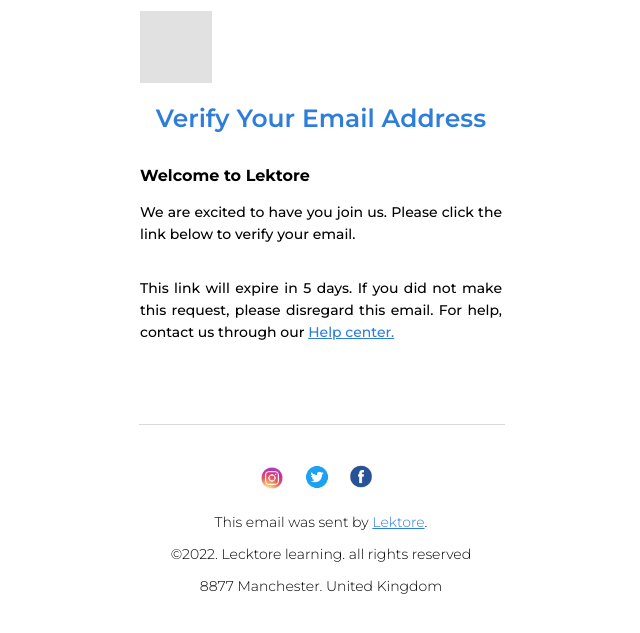
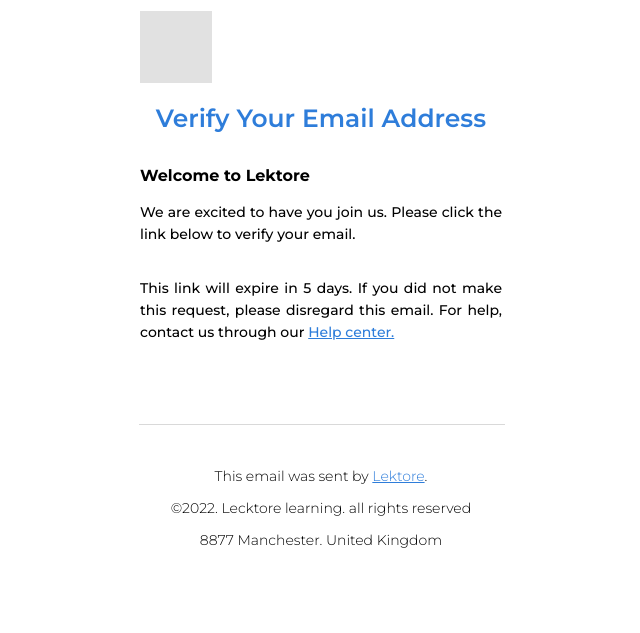
Before and after one commit to ObedBalogun/lektore, a Django app: template templates/email_template/email_verification.html in a window 1280 px wide. Shown: the top 633 px of the page, without its empty margins (319-959 px from the left). Run offline with Django 4.2, Linux system fonts and the light colour scheme; the template is opened without the code that fills it, so the values that code supplies are empty; grey boxes are pictures that could not be loaded.

Commit message:
Update: Change email template

```diff
--- a/app/services.py
+++ b/app/services.py
@@ -149,7 +149,7 @@
         otp, expiry_time, verification_obj = cls._generate_or_verify_timed_otp(authenticated_user, user_email)
 
         url = f"{lektore_url}/verify-email?email={authenticated_user.email}&otp={otp.now()}"
-        email_template_name = "email_template/email_verificationn.html"
+        email_template_name = "email_template/email_verification.html"
         domain = request.META["HTTP_HOST"]
         site_name = "Lektore"
         data = {
--- a/templates/email_template/email_verification.html
+++ b/templates/email_template/email_verification.html
@@ -120,28 +120,28 @@
           "
             >
                 <div style="margin: 0 auto; vertical-align: center">
-                    <a style="text-align: center" href="#instagram"
-                    ><img
-                            style="
-                  height: 42px;
-                  width: 42px;
-                  transform: translate(-6px, 8px);
-                "
-                            src="./instagram-logo.png"
-                            alt="instagram-logo"
-                    /></a>
-                    <a style="text-align: center" href="#twitter"
-                    ><img
-                            style="height: 28px; width: 28px"
-                            src="./twitter-logo.png"
-                            alt="twitter-logo"
-                    /></a>
-                    <a style="text-align: center" href="#facebook"
-                    ><img
-                            style="max-height: 52px; max-width: 52px"
-                            src="./facebook-logo.png"
-                            alt="facebook-logo"
-                    /></a>
+{#                    <a style="text-align: center" href="#instagram"#}
+{#                    ><img#}
+{#                            style="#}
+{#                  height: 42px;#}
+{#                  width: 42px;#}
+{#                  transform: translate(-6px, 8px);#}
+{#                "#}
+{#                            src="./instagram-logo.png"#}
+{#                            alt="instagram-logo"#}
+{#                    /></a>#}
+{#                    <a style="text-align: center" href="#twitter"#}
+{#                    ><img#}
+{#                            style="height: 28px; width: 28px"#}
+{#                            src="./twitter-logo.png"#}
+{#                            alt="twitter-logo"#}
+{#                    /></a>#}
+{#                    <a style="text-align: center" href="#facebook"#}
+{#                    ><img#}
+{#                            style="max-height: 52px; max-width: 52px"#}
+{#                            src="./facebook-logo.png"#}
+{#                            alt="facebook-logo"#}
+{#                    /></a>#}
                 </div>
             </td>
         </tr>
--- a/templates/email_template/email_verificationn.html
+++ b/templates/email_template/email_verificationn.html
@@ -106,7 +106,7 @@
               <tr>
                 <td align="center" valign="top">
                 <a href="#" target="_blank" style="text-decoration:none;">
-                <img src="./lektore.svg" height="35" alt="Lektore" border="0" style="display:block; font-family:Arial, sans-serif; font-size:18px; line-height:25px; text-align:center; color:#1d4685; font-weight:bold; max-width:180px;" class="em_w150" /></a></td>
+                <img src="https://lektore.netlify.app/assets/log.svg" height="35" alt="Lektore" border="0" style="display:block; font-family:Arial, sans-serif; font-size:18px; line-height:25px; text-align:center; color:#1d4685; font-weight:bold; max-width:180px;" class="em_w150" /></a></td>
               </tr>
               <tr>
                 <td height="28" style="height:28px;" class="em_h20">&nbsp;</td>
```
